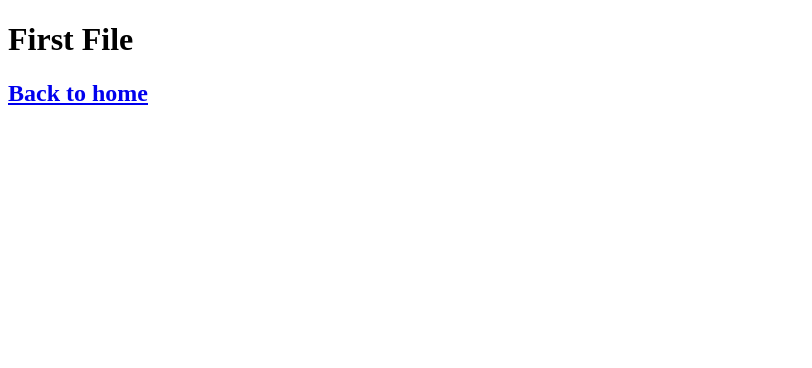
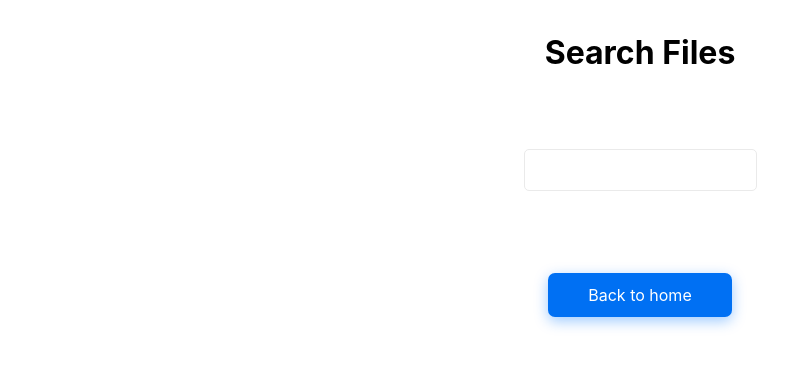
Before and after one commit to oliverwk/next-test, a Next.js app: page /file in a window 1280 px wide. Shown: the top 368 px of the page, without its empty margins (0-812 px from the left). Built offline with nearby package versions, Linux system fonts and the light colour scheme.

Commit message:
Added search

```diff
--- /dev/null
+++ b/lib/bar.module.css
@@ -0,0 +1,33 @@
+.bar {
+ font: -apple-system, BlinkMacSystemFont, "Segoe UI", Roboto, Oxygen,
+    Ubuntu, Cantarell, "Open Sans", "Helvetica Neue", sans-serif;
+ font-size: 100%;
+ min-width: 12h;
+ display: inline-flex;
+ -webkit-appearance: none;
+ border: 1px solid #eaeaea;
+ border-radius: 5px;
+ padding: 0 12px;
+ background: #fff;
+ color: #000;
+ height: 40px;
+ line-height: normal;
+ outline: none;
+ transition: border-color .15s ease;
+}
+.bar:focus {
+    border: 1px solid #000;
+}
+.header {
+  position: relative;
+  font-family: -apple-system, BlinkMacSystemFont, "Segoe UI", Roboto, Oxygen,
+    Ubuntu, Cantarell, "Open Sans", "Helvetica Neue", sans-serif;
+  line-height: 1.5;
+  vertical-align: middle;
+}
+.body {
+      display: flex;
+      flex-direction: column;
+      justify-content: center;
+      align-items: center;
+}
--- a/lib/styles.module.css
+++ b/lib/styles.module.css
@@ -1,4 +1,4 @@
-.header {
+.name {
   position: relative;
   font-family: -apple-system, BlinkMacSystemFont, "Segoe UI", Roboto, Oxygen,
     Ubuntu, Cantarell, "Open Sans", "Helvetica Neue", sans-serif;
@@ -10,27 +10,42 @@
   text-align: center;
 }
 .btn {
-  position: relative;
-  background-color: #0070f3;
-  font-family: -apple-system, BlinkMacSystemFont, "Segoe UI", Roboto, Oxygen,
+   position: relative;
+   font-family: -apple-system, BlinkMacSystemFont, "Segoe UI", Roboto, Oxygen,
     Ubuntu, Cantarell, "Open Sans", "Helvetica Neue", sans-serif;
-  padding: .475rem .75rem;
-  border-radius: .25rem;
-  text-decoration: none;
-  text-align: center;
-  color: white;
+    padding:  0.75em 2.5rem;
+    margin-top: 1vh;
+    border-radius: 7px;
+    background-color: #0070f3;
+    box-shadow: 0 4px 14px 0 #0076ff63;
+    color: white;
+    border: "none";
+    outline: "none";
+    border-radius: 7px;
+    border-color: #ffffff;
+    border-left: 0px none #ffffff;
+    border-right: 0px none #ffffff;
+    border-style: none;
+    border-top: 0px none #ffffff;
+    border-width: 0px;
+    box-shadow: #0076ff63 0px 4px 14px 0px;
+    box-sizing: border-box;
+    text-decoration: none;
+    text-align: center;
+    color: #ffffff;
 }
+
 .imgs {
   width: 75%;
   height: auto;
   border-radius: 5px;
-  padding-top: 1rem;
+  padding-top: 1.5rem;
 }
 @media only screen and (min-width: 768px) {
   /* desktop  */
   .row {
     display: grid;
-    grid-template-columns: repeat(4, 1fr);
+    grid-template-columns: repeat(3, 1fr);
     grid-auto-flow: dense;
     grid-row-gap: 0px;
     grid-column-gap: 1rem;
--- a/pages/file/index.js
+++ b/pages/file/index.js
@@ -1,19 +1,34 @@
 import Head from 'next/head'
 import Link from 'next/link'
+import bars from '../../lib/bar.module.css'
+import { btn } from '../../lib/styles.module.css'
 
+const margin = "2";
+
+function Bar() {
+  let handleKeyDown = (e) => {
+    if (e.key === 'Enter') {
+      console.log("New url", `/file/${ e.target.value }`);
+      window.location = `/file/${e.target.value}`;
+    }
+  }
+  return (
+    <input onKeyDown={handleKeyDown} style={{ position: "relative", margin: margin + "rem" }} type="text" autofocus spellcheck="false" title="Put you'r id here" autocapitalize="off" className={bars.bar}></input>
+  );
+}
 export default function FirstFile() {
-  //TODO: make a search tool
   return (
-    <>
+    <div className={ bars.body }>
       <Head>
-        <title>No File Found</title>
+        <title>Search Files</title>
       </Head>
-      <h1>First File</h1>
-      <h2>
+      <h1 className={bars.header}>Search Files</h1>
+      <br/>
+        <Bar/>
+      <br />
         <Link href="/box">
-          <a>Back to home</a>
+        <a className={btn} style={{ position: "relative", margin: margin + "rem" }} >Back to home</a>
         </Link>
-      </h2>
-    </>
+    </div>
   )
 }
--- a/pages/reddit.js
+++ b/pages/reddit.js
@@ -79,10 +79,10 @@ function FileItem(props) {
       item.permalink = item.preview.reddit_video_preview.fallback_url
       item.url = item.preview.images[0].source.url
     } else {
-      item.permalink = item.permalink.includes('https://reddit.com') ? item.permalink : "https://reddit.com"+item.permalink
+      item.permalink = item.permalink.startsWith('https://reddit.com') ? item.permalink : `https://reddit.com${item.permalink}`
     }
   } else {
-    item.permalink = item.permalink.includes('https://reddit.com') ? item.permalink : "https://reddit.com"+item.permalink
+    item.permalink = item.permalink.startsWith('https://reddit.com') ? item.permalink : `https://reddit.com${item.permalink}`
   }
   if (!item.url) {
     item.url = "#";
```
Also changed, not shown: pages/list.js (+14 -8 lines), 1 other file (tests, documents, lock files or other folders).
